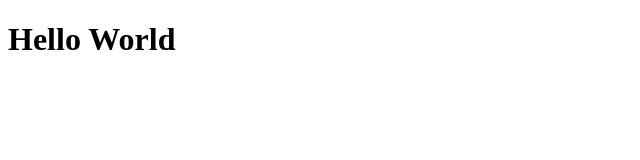
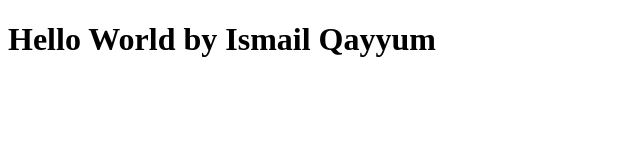
Before and after one commit to Ismail47727/BOOTCAMP-2020-CLASS-1, a plain HTML site: page index.html in a window 1280 px wide. Shown: the whole page, without its empty margins (0-640 px from the left). Drawn offline with Linux system fonts and the light colour scheme.

Commit message:
Update index.html

```diff
--- a/index.html
+++ b/index.html
@@ -6,6 +6,6 @@
      <title>Document</title>
  </head>
  <body>
-     <h1>Hello World</h1>
+     <h1>Hello World by Ismail  Qayyum</h1>
  </body>
  </html>
```
